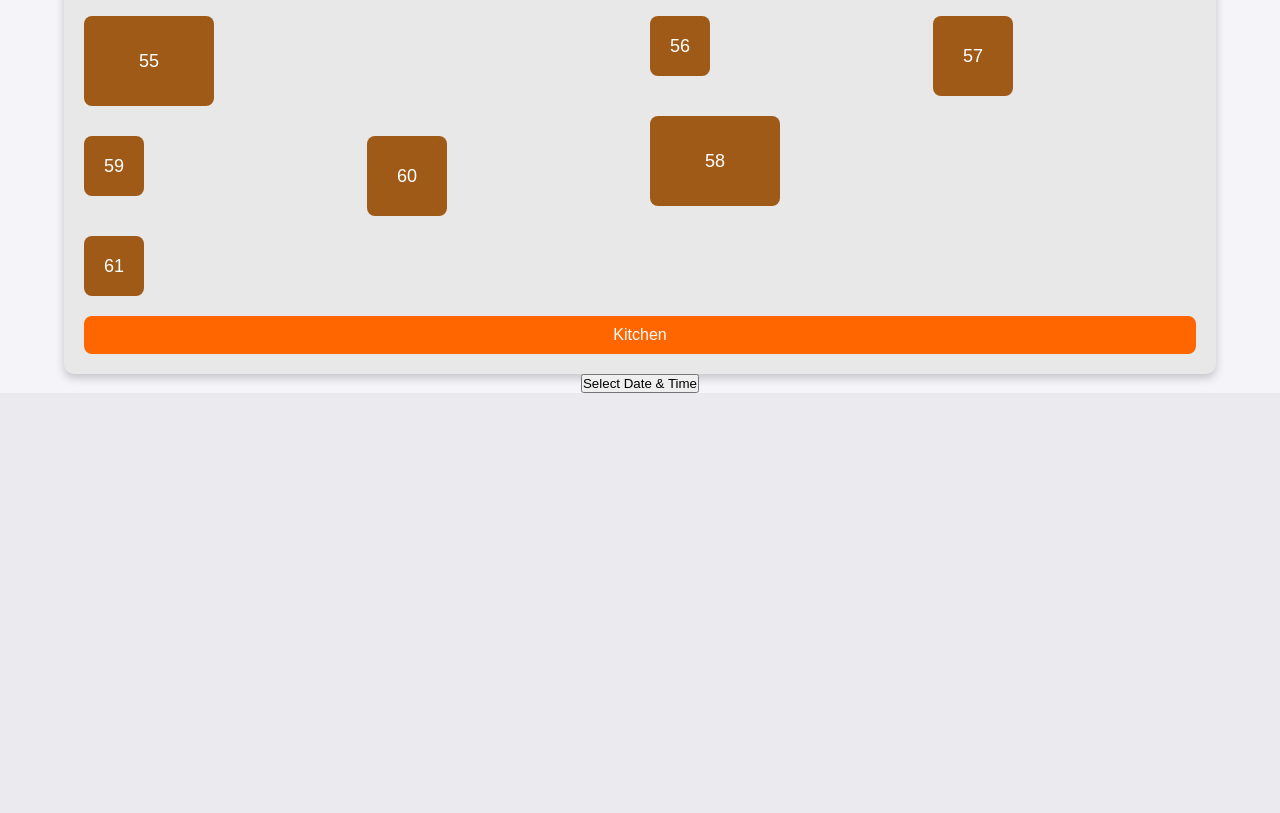
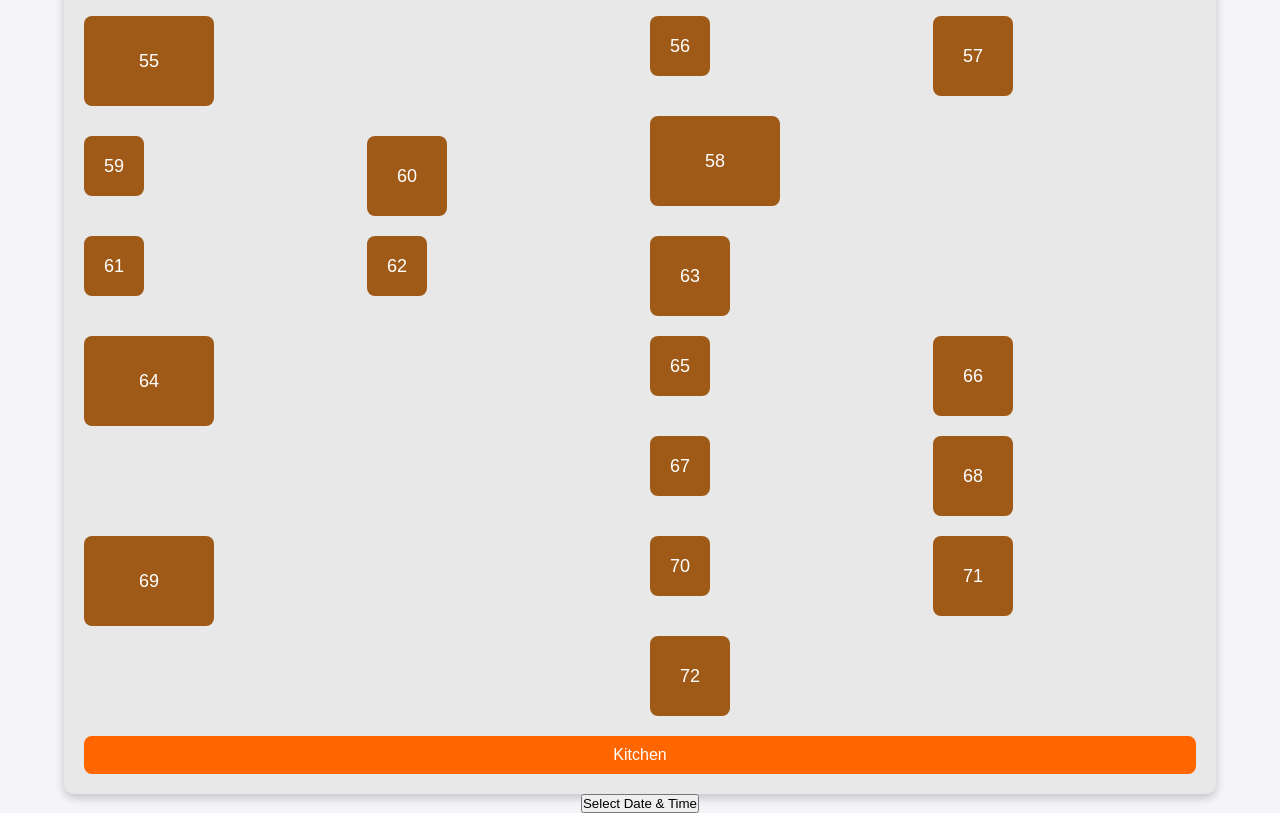
Before and after one commit to nkw5772/CSC450Project, a Flask app: page /reservation in a window 1280 px wide. Shown: the part 2275-3088 px from the top of the page. Before the commit the page ends 2668 px from the top, so only its background shows below. Run offline with Flask 3, Linux system fonts and the light colour scheme; a user stored in the database is signed in; data comes from the database, SQL or seed files in the repository; both versions use the stored data as it was after the commit.

Commit message:
Added tables to Seating
yeehawx9

```diff
--- a/templates/reservation.html
+++ b/templates/reservation.html
@@ -248,7 +248,6 @@
     <div class="table table-large" onclick="toggleTableInRes(3)" id="3">3</div>
     <div class="table table-regular" onclick="toggleTableInRes(4)" id="4">4</div>
 
-
     <div class="table table-small" onclick="toggleTableInRes(5)" id="5">5</div>
     <div class="table table-regular" onclick="toggleTableInRes(6)" id="6">6</div>
     <div class="table table-small" onclick="toggleTableInRes(7)" id="7">7</div>
@@ -319,6 +318,20 @@
     <div class="table table-small" onclick="toggleTableInRes(59)" id="59">59</div>
     <div class="table table-regular" onclick="toggleTableInRes(60)" id="60">60</div>
     <div class="table table-small" onclick="toggleTableInRes(61)" id="61">61</div>
+
+    <div class="table table-small" onclick="toggleTableInRes(62)" id="62">62</div>
+    <div class="table table-regular" onclick="toggleTableInRes(63)" id="63">63</div>
+    <div class="table table-large" onclick="toggleTableInRes(64)" id="64">64</div>
+    <div class="table table-small" onclick="toggleTableInRes(65)" id="65">65</div>
+    <div class="table table-regular" onclick="toggleTableInRes(66)" id="66">66</div>
+
+    <div class="table table-small" onclick="toggleTableInRes(67)" id="67">67</div>
+    <div class="table table-regular" onclick="toggleTableInRes(68)" id="68">68</div>
+    <div class="table table-large" onclick="toggleTableInRes(69)" id="69">69</div>
+    <div class="table table-small" onclick="toggleTableInRes(70)" id="70">70</div>
+    <div class="table table-regular" onclick="toggleTableInRes(71)" id="71">71</div>
+
+    <div class="table table-regular" onclick="toggleTableInRes(72)" id="72">72</div>
 
     <div class="kitchen">Kitchen</div>
   </div>
```
Also changed, not shown: restaurant.db.
